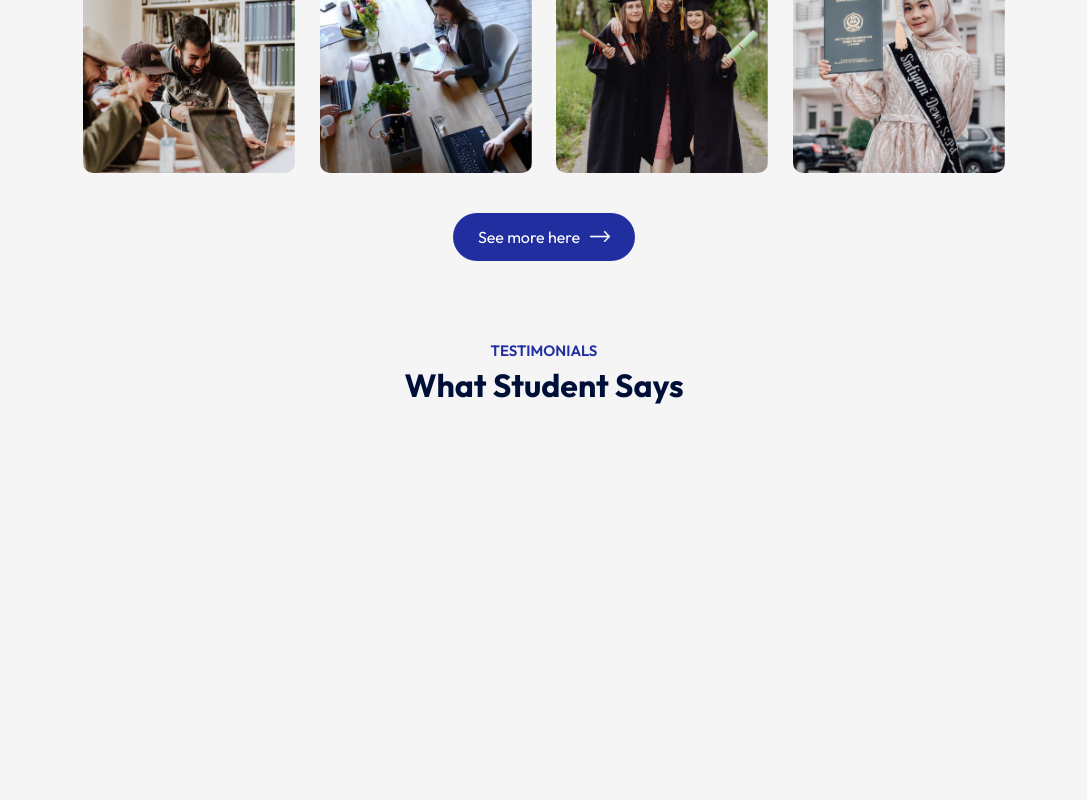
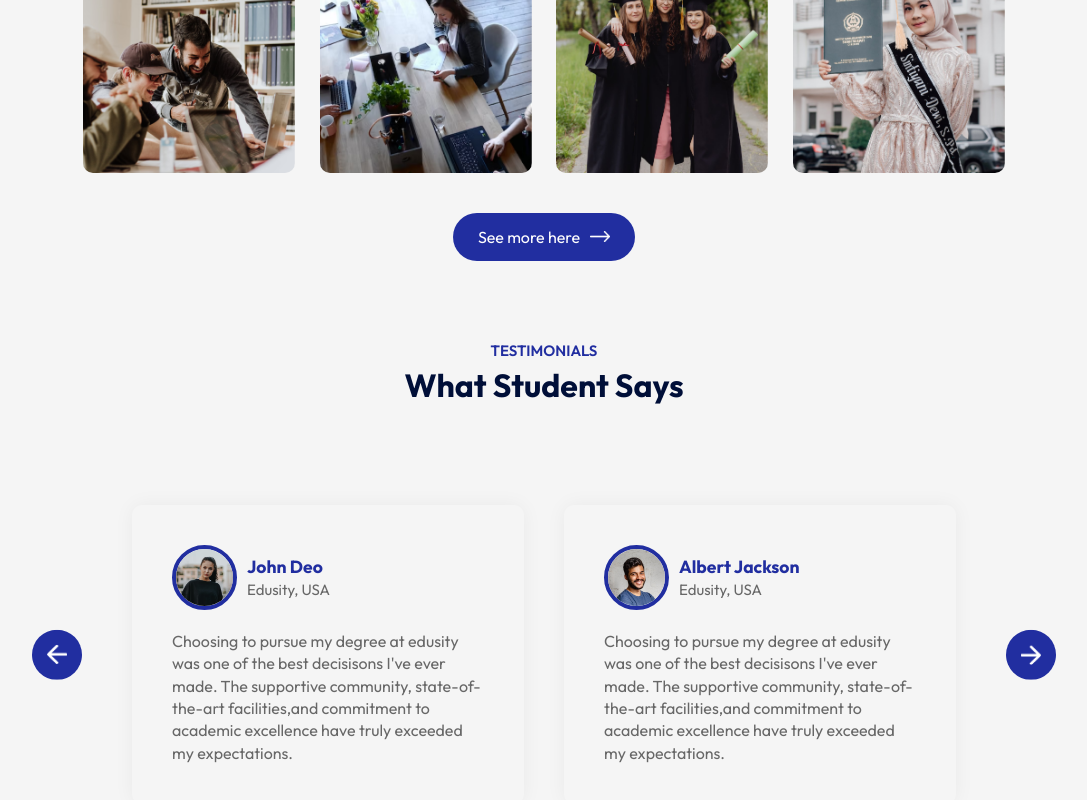
Before and after one commit to AvinashKalwale/university, a React (Vite) app in the folder educationSity/: page / in a window 1280 px wide. Shown: the part 2136-2936 px from the top of the page, without its empty margins (96-1183 px from the left). Before the commit the page ends 2571 px from the top, so only its background shows below. Built offline with nearby package versions, Linux system fonts and the light colour scheme.

Commit message:
testimonials component added using html css

```diff
--- a/educationSity/src/App.jsx
+++ b/educationSity/src/App.jsx
@@ -5,6 +5,7 @@
 import Title from './components/Title/Title'
 import About from './components/About/About'
 import Campus from './components/Campus/Campus'
+import Testimonials from './components/Testimonials/Testimonials'
 
 const App = () => {
   return (
@@ -18,6 +19,7 @@
       <Title subTitle='Gallary ' title='Campus Photos'/>
       <Campus/>
       <Title subTitle='TESTIMONIALS ' title='What Student Says'/>
+      <Testimonials/>
       </div>
     </div>
   )
--- /dev/null
+++ b/educationSity/src/components/Testimonials/Testimonials.css
@@ -0,0 +1,63 @@
+.testimonials{
+    margin: 80px auto;
+    padding: 0 80px;
+    position: relative;
+}
+
+.next-btn , .back-btn{
+    position: absolute;
+    top: 50%;
+    right: 0;
+    transform: translateY(-50%);
+    padding: 15px;
+    width: 50px;
+     border-radius: 50%;
+     cursor: pointer;
+     background: #212EA0;
+}
+
+.back-btn{
+    right: auto;
+    left: 0;
+}
+
+.slider{
+    overflow: hidden;
+}
+
+.slider ul{
+    display: flex;
+    width: 200%;
+    overflow-x: hidden;
+    transition: 0.5s;
+}
+.slider ul li{
+    list-style: none;
+    width: 50%;
+    padding: 20px;
+}
+.slide{
+    box-shadow: 0 0 20px rgba(0, 0, 0, 0.05);
+    padding: 40px;
+    border-radius: 10px;
+    color: #676767;
+    line-height: 1.4;
+    /* background: #000; */
+}
+
+.slide img{
+    width: 65px;
+    border-radius: 50%;
+    margin-right: 10px;
+    border: 4px solid #212EA0;
+}
+.user-info{
+    display: flex;
+    align-items: center;
+    margin-bottom: 20px;
+    font-size: 15px;
+}
+
+.user-info h3{
+    color: #212EA0;
+}
--- /dev/null
+++ b/educationSity/src/components/Testimonials/Testimonials.jsx
@@ -0,0 +1,83 @@
+import React from 'react';
+import './Testimonials.css';
+import next_icon from '../../assets/next-icon.png';
+import back_icon from '../../assets/back-icon.png';
+import user_1 from '../../assets/user-1.png';
+import user_2 from '../../assets/user-2.png';
+import user_3 from '../../assets/user-3.png';
+import user_4 from '../../assets/user-4.png';
+
+const Testimonials = () => {
+    return (
+        <div className='testimonials'>
+            <img src={next_icon} alt='' className='next-btn' />
+            <img src={back_icon} alt='' className='back-btn' />
+            <div className='slider'>
+                <ul>
+                    <li>
+                        <div className='slide'>
+                            <div className='user-info'>
+                                <img src={user_1} alt='' />
+                                <div>
+                                    <h3>John Deo</h3>
+                                    <span>Edusity, USA</span>
+                                </div>
+                            </div>
+                            <p>Choosing to pursue my degree at edusity was one of the
+                            best decisisons I've ever made. The supportive community,
+                             state-of-the-art facilities,and commitment to academic
+                             excellence have truly exceeded my expectations.</p>
+                        </div>
+                    </li>
+                    <li>
+                        <div className='slide'>
+                            <div className='user-info'>
+                                <img src={user_2} alt='' />
+                                <div>
+                                    <h3>Albert Jackson</h3>
+                                    <span>Edusity, USA</span>
+                                </div>
+                            </div>
+                            <p>Choosing to pursue my degree at edusity was one of the
+                            best decisisons I've ever made. The supportive community,
+                             state-of-the-art facilities,and commitment to academic
+                             excellence have truly exceeded my expectations.</p>
+                        </div>
+                    </li>
+                    <li>
+                        <div className='slide'>
+                            <div className='user-info'>
+                                <img src={user_3} alt='' />
+                                <div>
+                                    <h3>cynthia Wiley</h3>
+                                    <span>Edusity, USA</span>
+                                </div>
+                            </div>
+                            <p>Choosing to pursue my degree at edusity was one of the
+                            best decisisons I've ever made. The supportive community,
+                             state-of-the-art facilities,and commitment to academic
+                             excellence have truly exceeded my expectations.</p>
+                        </div>
+                    </li>
+                    <li>
+                        <div className='slide'>
+                            <div className='user-info'>
+                                <img src={user_1} alt='' />
+                                <div>
+                                    <h3>Otis Groff</h3>
+                                    <span>Edusity, USA</span>
+                                </div>
+                            </div>
+                            <p>Choosing to pursue my degree at edusity was one of the
+                            best decisisons I've ever made. The supportive community,
+                             state-of-the-art facilities,and commitment to academic
+                             excellence have truly exceeded my expectations.</p>
+                        </div>
+                    </li>
+                </ul>
+            </div>
+        </div>
+    )
+}
+
+export default Testimonials
```
